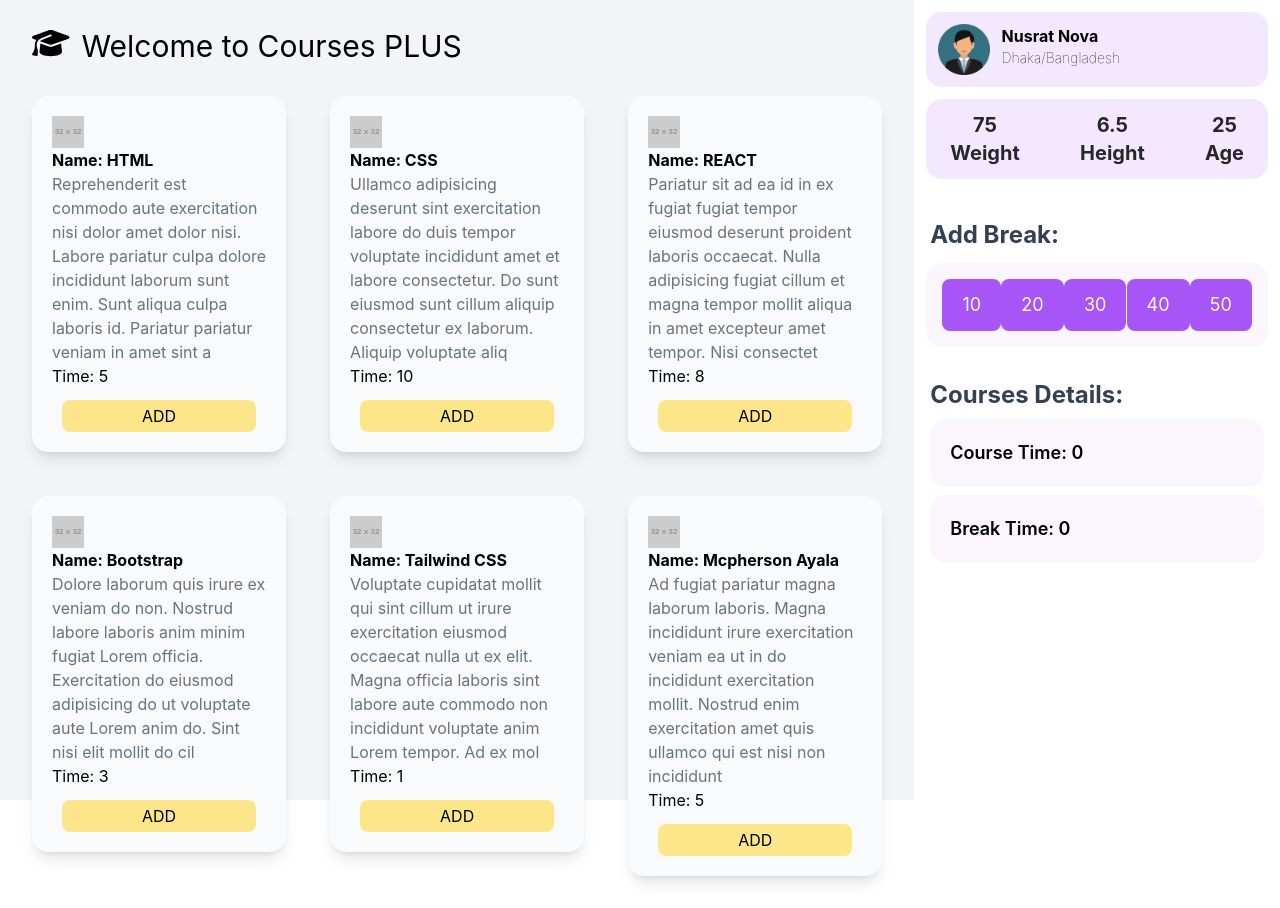
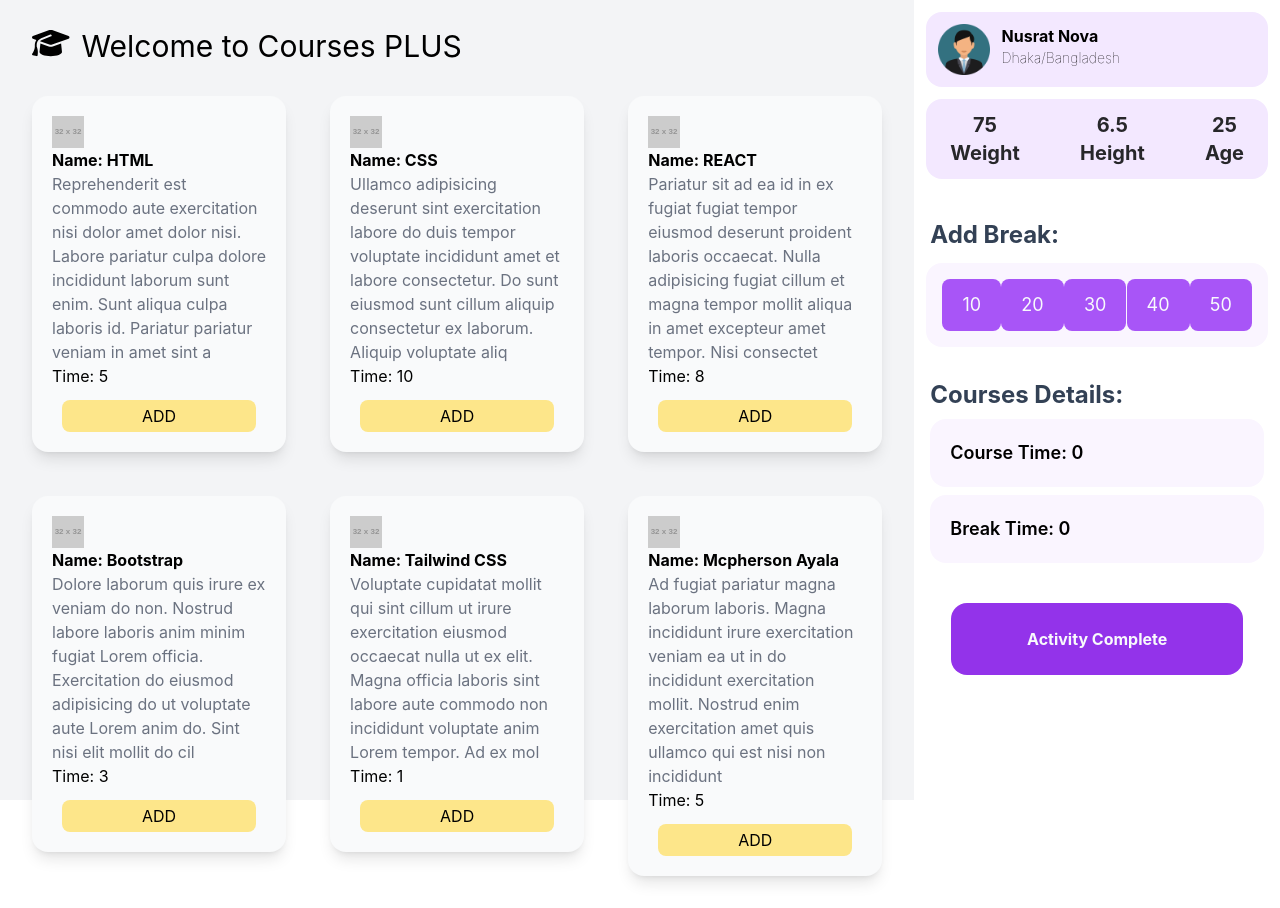
Before and after one commit to nusratnova5/courses-plus, a React (Create React App) app: page / in a window 1280 px wide. Built offline with nearby package versions, Linux system fonts and the light colour scheme.

Commit message:
btn activity complete

```diff
--- a/src/components/sidebar/Sidebar.js
+++ b/src/components/sidebar/Sidebar.js
@@ -50,6 +50,11 @@ function Sidebar(props) {
                 </div>
             </div>
         </div>
+
+        <div className='text-center'>
+            <button className='mx-4 mt-8 px-10 py-6 w-4/5 text-center font-bold rounded-2xl bg-purple-600 text-slate-50'>Activity Complete</button>
+        </div>
+
     </div>
   )
 }
```
